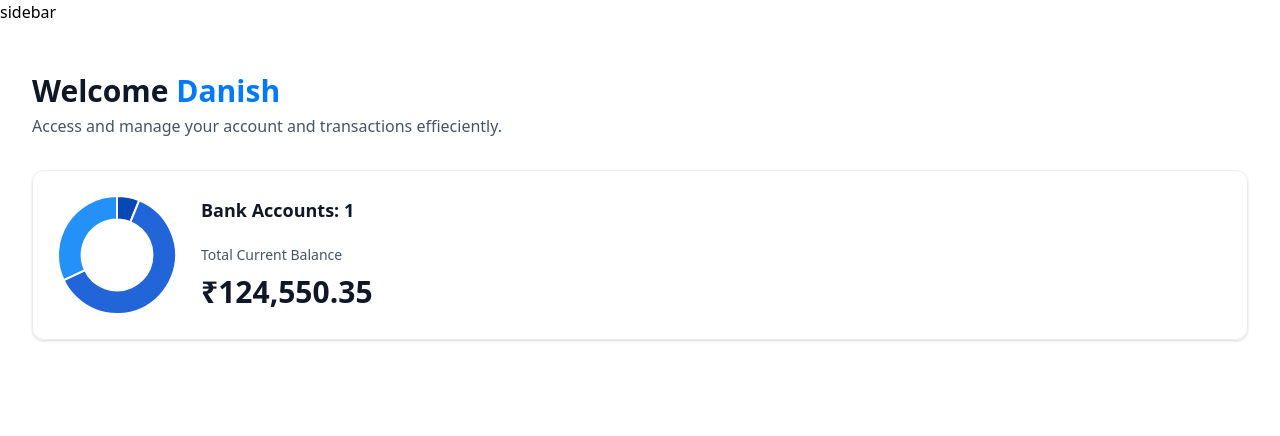
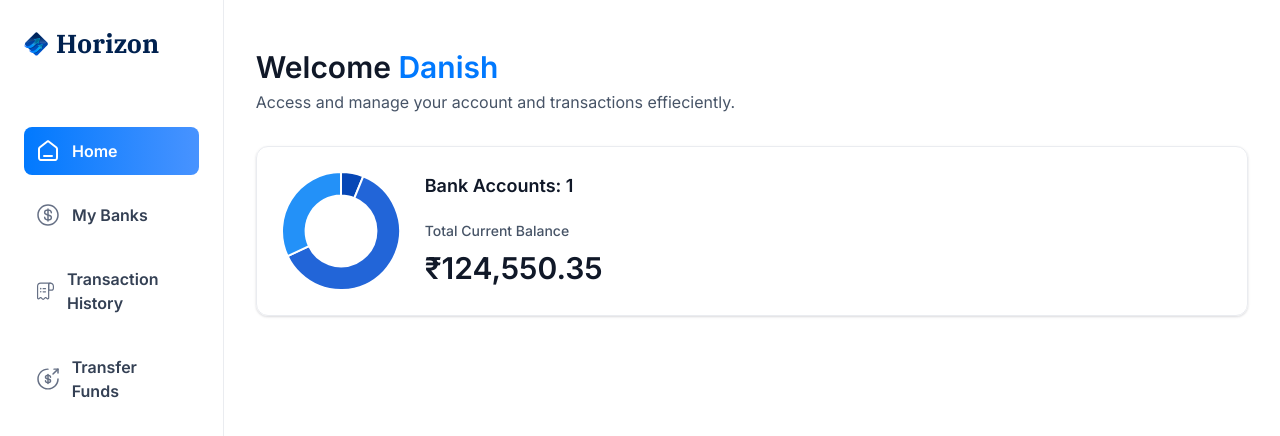
Before and after one commit to danish0511/banking_app, a Next.js app: page / in a window 1280 px wide. Shown: the top 436 px of the page. Built offline with nearby package versions, Linux system fonts and the light colour scheme.

Commit message:
left sidebar

```diff
--- a/app/(root)/layout.tsx
+++ b/app/(root)/layout.tsx
@@ -1,15 +1,33 @@
+import MobileNav from "@/components/MobileNav";
+import Sidebar from "@/components/Sidebar";
 import type { Metadata } from "next";
 import { Inter, IBM_Plex_Serif } from "next/font/google";
+import Image from "next/image";
 
 export default function RootLayout({
   children,
 }: Readonly<{
   children: React.ReactNode;
 }>) {
+  const loggedIn = {firstName: 'Danish', lastName: 'Sharma'};
+
   return (
-    <main>
-        sidebar
-        {children}
+    <main className="flex h-screen w-full font-inter">
+        <Sidebar user={loggedIn} />
+        <div className="flex size-full flex-col">
+          <div className="root-layout">
+            <Image
+              src='/icons/logo.svg'
+              alt="logo"
+              width={30}
+              height={30}
+            />
+            <div>
+              <MobileNav user={loggedIn} />
+            </div>
+          </div>
+          {children}
+        </div>
     </main>
   );
 }
--- /dev/null
+++ b/components/MobileNav.tsx
@@ -0,0 +1,89 @@
+"use client";
+import React from "react";
+import {
+  Sheet,
+  SheetClose,
+  SheetContent,
+  SheetDescription,
+  SheetHeader,
+  SheetTitle,
+  SheetTrigger,
+} from "@/components/ui/sheet";
+import Image from "next/image";
+import Link from "next/link";
+import { sidebarLinks } from "@/constants";
+import { usePathname } from "next/navigation";
+import { cn } from "@/lib/utils";
+
+const MobileNav = ({ user }: MobileNavProps) => {
+  const pathname = usePathname();
+  return (
+    <section className="w-full max-w-[264px]">
+      <Sheet>
+        <SheetTrigger>
+          <Image
+            src="/icons/hamburger.svg"
+            alt="menu"
+            width={30}
+            height={30}
+            className="cursor-pointer"
+          />
+        </SheetTrigger>
+        <SheetContent side="left" className="border-none bg-white">
+          <Link
+            href="/"
+            className="cursor-pointer flex items-center gap-1 px-4"
+          >
+            <Image src="/icons/logo.svg" alt="logo" width={34} height={34} />
+            <h1 className="text-26 font-ibm-plex-serif font-bold text-black-1">
+              Horizon
+            </h1>
+          </Link>
+          <div className="mobilenav-sheet">
+            <SheetClose asChild>
+              <nav className="flex h-full flex-col gap-6 pt-16 text-white">
+                {sidebarLinks.map((item) => {
+                  const isActive =
+                    pathname === item.route ||
+                    pathname.startsWith(`${item.route}/`);
+                  return (
+                    <SheetClose asChild key={item.route}>
+                      <Link
+                        href={item.route}
+                        key={item.label}
+                        className={cn("mobilenav-sheet_close w-full", {
+                          "bg-bank-gradient": isActive,
+                        })}
+                      >
+                          <Image
+                            src={item.imgURL}
+                            alt={item.label}
+                            width={20}
+                            height={20}
+                            className={cn({
+                              "brightness-[3] invert-0": isActive,
+                            })}
+                          />
+                        <p
+                          className={cn("text-16 font-semibold text-black-2", {
+                            "text-white": isActive,
+                          })}
+                        >
+                          {item.label}
+                        </p>
+                      </Link>
+                    </SheetClose>
+                  );
+                })}
+                USER
+              </nav>
+            </SheetClose>
+            FOOTER
+          </div>
+        </SheetContent>
+      </Sheet>
+    </section>
+  );
+};
+
+export default MobileNav;
--- /dev/null
+++ b/components/Sidebar.tsx
@@ -0,0 +1,51 @@
+'use client'
+import { sidebarLinks } from '@/constants'
+import { cn } from '@/lib/utils'
+import Image from 'next/image'
+import Link from 'next/link'
+import { usePathname } from 'next/navigation'
+import React from 'react'
+
+const Sidebar = ({user}: SiderbarProps) => {
+    const pathname = usePathname();
+  return (
+    <section className='sidebar'>
+        <nav className='flex flex-col gap-4'>
+            <Link href='/' className='mb-12 cursor-pointer flex items-center gap-2'>
+                <Image
+                    src='/icons/logo.svg'
+                    alt='logo'
+                    width={34}
+                    height={34}
+                    className='size-[24px] max-xl:size-14'
+                />
+                <h1 className='sidebar-logo'>Horizon</h1>
+            </Link>
+            {sidebarLinks.map((item) => {
+                const isActive = pathname === item.route || pathname.startsWith(`${item.route}/`)
+                return (
+                    <Link
+                        href={item.route}
+                        key={item.label}
+                        className={cn('sidebar-link', {'bg-bank-gradient': isActive})}
+                    >
+                        <div className='relative size-6'>
+                            <Image
+                                src={item.imgURL}
+                                alt={item.label}
+                                fill
+                                className={cn({'brightness-[3] invert-0': isActive})}
+                            />
+                        </div>
+                        <p className={cn('sidebar-label', {'!text-white': isActive})}>{item.label}</p>
+                    </Link>
+                )
+            })}
+            USER
+        </nav>
+        FOOTER
+    </section>
+  )
+}
+
+export default Sidebar
--- /dev/null
+++ b/components/ui/sheet.tsx
@@ -0,0 +1,140 @@
+"use client"
+
+import * as React from "react"
+import * as SheetPrimitive from "@radix-ui/react-dialog"
+import { cva, type VariantProps } from "class-variance-authority"
+import { X } from "lucide-react"
+
+import { cn } from "@/lib/utils"
+
+const Sheet = SheetPrimitive.Root
+
+const SheetTrigger = SheetPrimitive.Trigger
+
+const SheetClose = SheetPrimitive.Close
+
+const SheetPortal = SheetPrimitive.Portal
+
+const SheetOverlay = React.forwardRef<
+  React.ElementRef<typeof SheetPrimitive.Overlay>,
+  React.ComponentPropsWithoutRef<typeof SheetPrimitive.Overlay>
+>(({ className, ...props }, ref) => (
+  <SheetPrimitive.Overlay
+    className={cn(
+      "fixed inset-0 z-50 bg-black/80  data-[state=open]:animate-in data-[state=closed]:animate-out data-[state=closed]:fade-out-0 data-[state=open]:fade-in-0",
+      className
+    )}
+    {...props}
+    ref={ref}
+  />
+))
+SheetOverlay.displayName = SheetPrimitive.Overlay.displayName
+
+const sheetVariants = cva(
+  "fixed z-50 gap-4 bg-background p-6 shadow-lg transition ease-in-out data-[state=open]:animate-in data-[state=closed]:animate-out data-[state=closed]:duration-300 data-[state=open]:duration-500",
+  {
+    variants: {
+      side: {
+        top: "inset-x-0 top-0 border-b data-[state=closed]:slide-out-to-top data-[state=open]:slide-in-from-top",
+        bottom:
+          "inset-x-0 bottom-0 border-t data-[state=closed]:slide-out-to-bottom data-[state=open]:slide-in-from-bottom",
+        left: "inset-y-0 left-0 h-full w-3/4 border-r data-[state=closed]:slide-out-to-left data-[state=open]:slide-in-from-left sm:max-w-sm",
+        right:
+          "inset-y-0 right-0 h-full w-3/4  border-l data-[state=closed]:slide-out-to-right data-[state=open]:slide-in-from-right sm:max-w-sm",
+      },
+    },
+    defaultVariants: {
+      side: "right",
+    },
+  }
+)
+
+interface SheetContentProps
+  extends React.ComponentPropsWithoutRef<typeof SheetPrimitive.Content>,
+    VariantProps<typeof sheetVariants> {}
+
+const SheetContent = React.forwardRef<
+  React.ElementRef<typeof SheetPrimitive.Content>,
+  SheetContentProps
+>(({ side = "right", className, children, ...props }, ref) => (
+  <SheetPortal>
+    <SheetOverlay />
+    <SheetPrimitive.Content
+      ref={ref}
+      className={cn(sheetVariants({ side }), className)}
+      {...props}
+    >
+      {children}
+      <SheetPrimitive.Close className="absolute right-4 top-4 rounded-sm opacity-70 ring-offset-background transition-opacity hover:opacity-100 focus:outline-none focus:ring-2 focus:ring-ring focus:ring-offset-2 disabled:pointer-events-none data-[state=open]:bg-secondary">
+        <X className="h-4 w-4" />
+        <span className="sr-only">Close</span>
+      </SheetPrimitive.Close>
+    </SheetPrimitive.Content>
+  </SheetPortal>
+))
+SheetContent.displayName = SheetPrimitive.Content.displayName
+
+const SheetHeader = ({
+  className,
+  ...props
+}: React.HTMLAttributes<HTMLDivElement>) => (
+  <div
+    className={cn(
+      "flex flex-col space-y-2 text-center sm:text-left",
+      className
+    )}
+    {...props}
+  />
+)
+SheetHeader.displayName = "SheetHeader"
+
+const SheetFooter = ({
+  className,
+  ...props
+}: React.HTMLAttributes<HTMLDivElement>) => (
+  <div
+    className={cn(
+      "flex flex-col-reverse sm:flex-row sm:justify-end sm:space-x-2",
+      className
+    )}
+    {...props}
+  />
+)
+SheetFooter.displayName = "SheetFooter"
+
+const SheetTitle = React.forwardRef<
+  React.ElementRef<typeof SheetPrimitive.Title>,
+  React.ComponentPropsWithoutRef<typeof SheetPrimitive.Title>
+>(({ className, ...props }, ref) => (
+  <SheetPrimitive.Title
+    ref={ref}
+    className={cn("text-lg font-semibold text-foreground", className)}
+    {...props}
+  />
+))
+SheetTitle.displayName = SheetPrimitive.Title.displayName
+
+const SheetDescription = React.forwardRef<
+  React.ElementRef<typeof SheetPrimitive.Description>,
+  React.ComponentPropsWithoutRef<typeof SheetPrimitive.Description>
+>(({ className, ...props }, ref) => (
+  <SheetPrimitive.Description
+    ref={ref}
+    className={cn("text-sm text-muted-foreground", className)}
+    {...props}
+  />
+))
+SheetDescription.displayName = SheetPrimitive.Description.displayName
+
+export {
+  Sheet,
+  SheetPortal,
+  SheetOverlay,
+  SheetTrigger,
+  SheetClose,
+  SheetContent,
+  SheetHeader,
+  SheetFooter,
+  SheetTitle,
+  SheetDescription,
+}
--- a/package.json
+++ b/package.json
@@ -9,6 +9,7 @@
     "lint": "next lint"
   },
   "dependencies": {
+    "@radix-ui/react-dialog": "^1.1.1",
     "@radix-ui/react-slot": "^1.1.0",
     "chart.js": "^4.4.3",
     "class-variance-authority": "^0.7.0",
```
Also changed, not shown: 1 other file (tests, documents, lock files or other folders).
